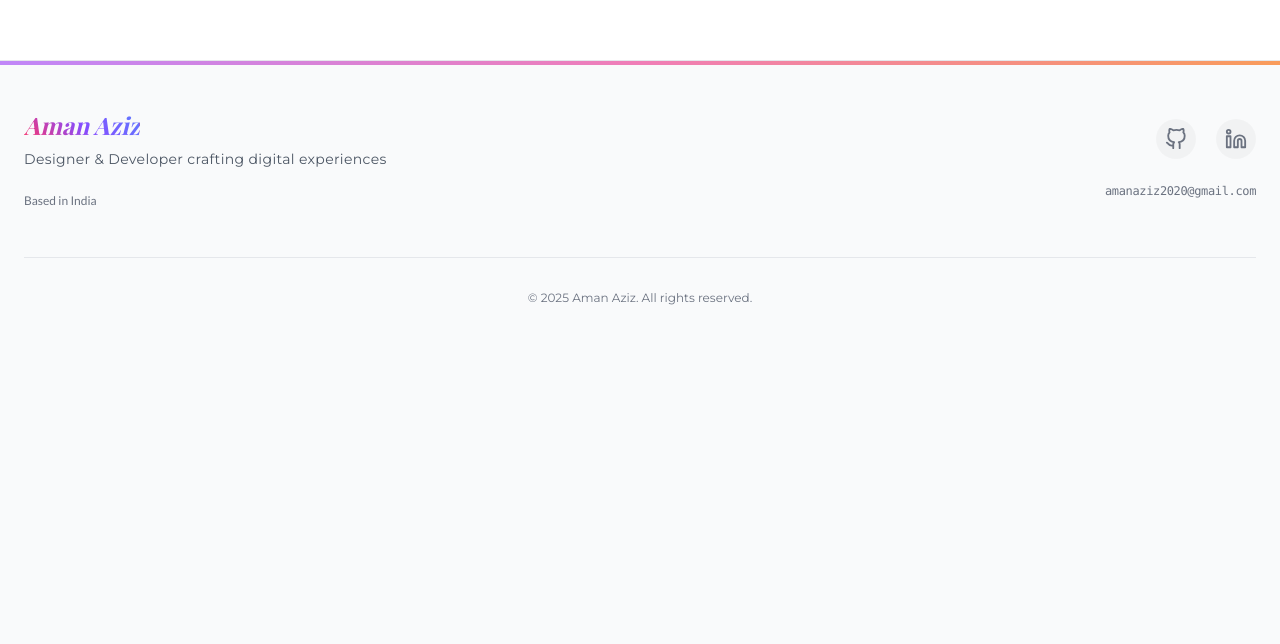
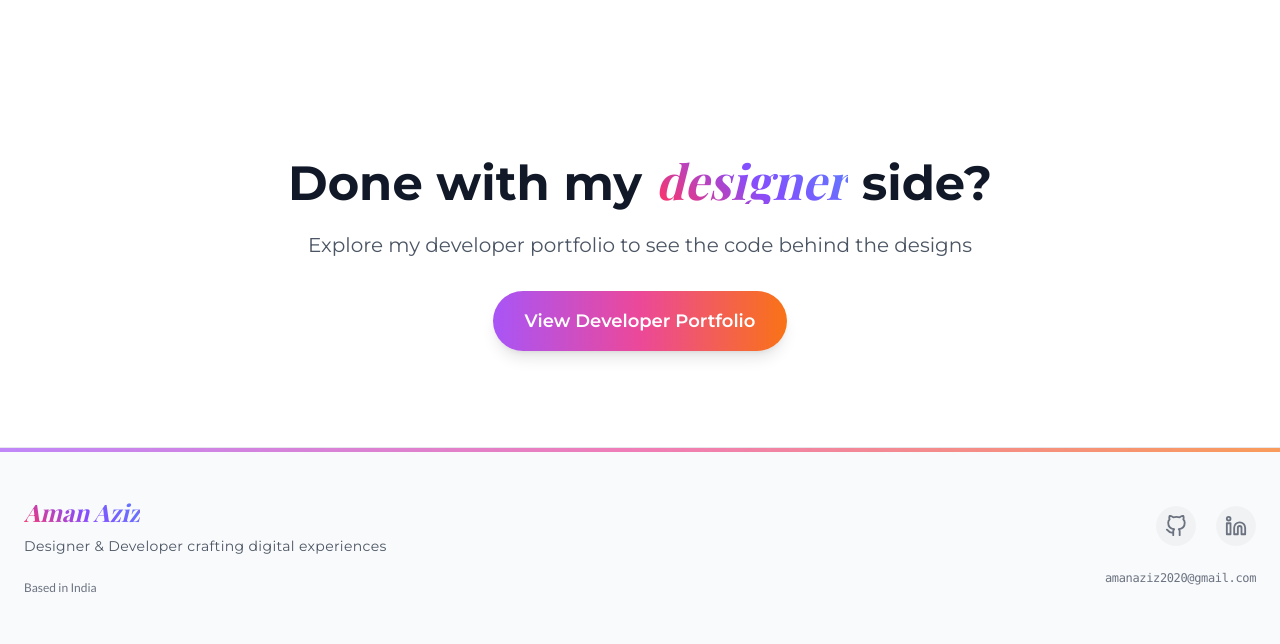
Before and after one commit to tutankhAman/design-portfolio-v2, a React (Vite) app: page / in a window 1280 px wide. Shown: the part 8763-9407 px from the top of the page. Before the commit the page ends 9117 px from the top, so only its background shows below. Built offline with nearby package versions, Linux system fonts and the light colour scheme; a web font is replaced by a local one.

Commit message:
Add developer portfolio link section to Home page

```diff
--- a/src/pages/Home.jsx
+++ b/src/pages/Home.jsx
@@ -391,6 +391,26 @@ function Home() {
       {/* Footer space */}
       <div className={`${darkMode ? 'bg-gray-900' : 'bg-white'} h-[20vh] transition-colors duration-300`}></div>
 
+      {/* Developer Portfolio Link Section */}
+      <section className={`${darkMode ? 'bg-gray-900' : 'bg-white'} py-24 transition-colors duration-300`}>
+        <div className="container mx-auto px-4 text-center">
+          <h2 className={`font-montserrat font-bold text-3xl md:text-4xl lg:text-5xl ${darkMode ? 'text-gray-100' : 'text-gray-900'} mb-6`}>
+            Done with my <span className="font-playfair font-bold italic gradient-text">designer</span> side?
+          </h2>
+          <p className={`${darkMode ? 'text-gray-400' : 'text-gray-600'} text-lg md:text-xl mb-8 max-w-2xl mx-auto`}>
+            Explore my developer portfolio to see the code behind the designs
+          </p>
+          <a
+            href="https://tutankhaman.vercel.app"
+            target="_blank"
+            rel="noopener noreferrer"
+            className="inline-block px-8 py-4 rounded-full bg-gradient-to-r from-purple-500 via-pink-500 to-orange-500 text-white font-montserrat font-semibold text-lg hover:opacity-90 transition-opacity duration-300 shadow-lg hover:shadow-xl transform hover:-translate-y-1 transition-transform duration-300"
+          >
+            View Developer Portfolio
+          </a>
+        </div>
+      </section>
+
       <style jsx>{`
         .gradient-text {
           background: linear-gradient(45deg, #FF3366, #854DFF, #5B7FFF);
```
